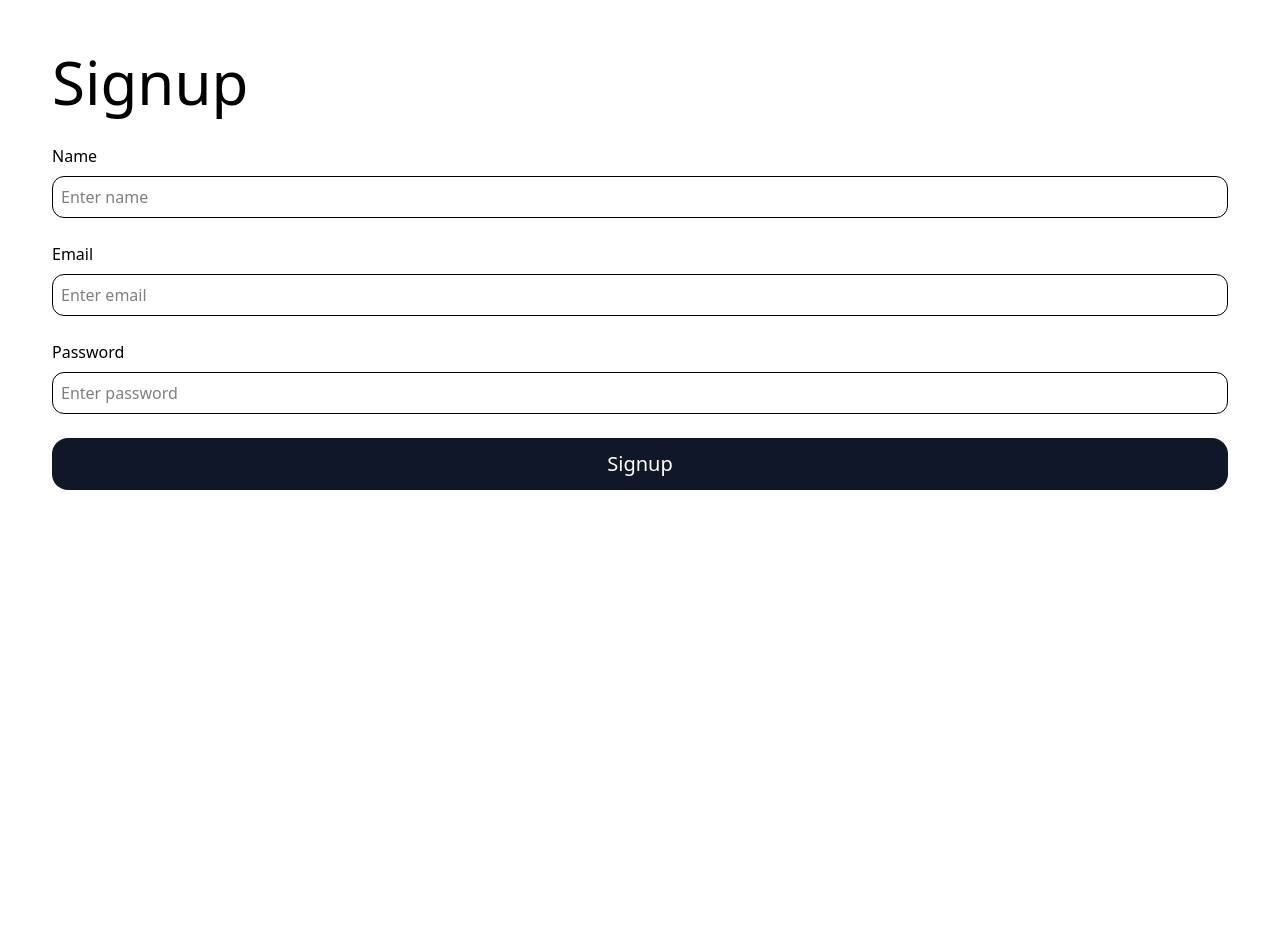
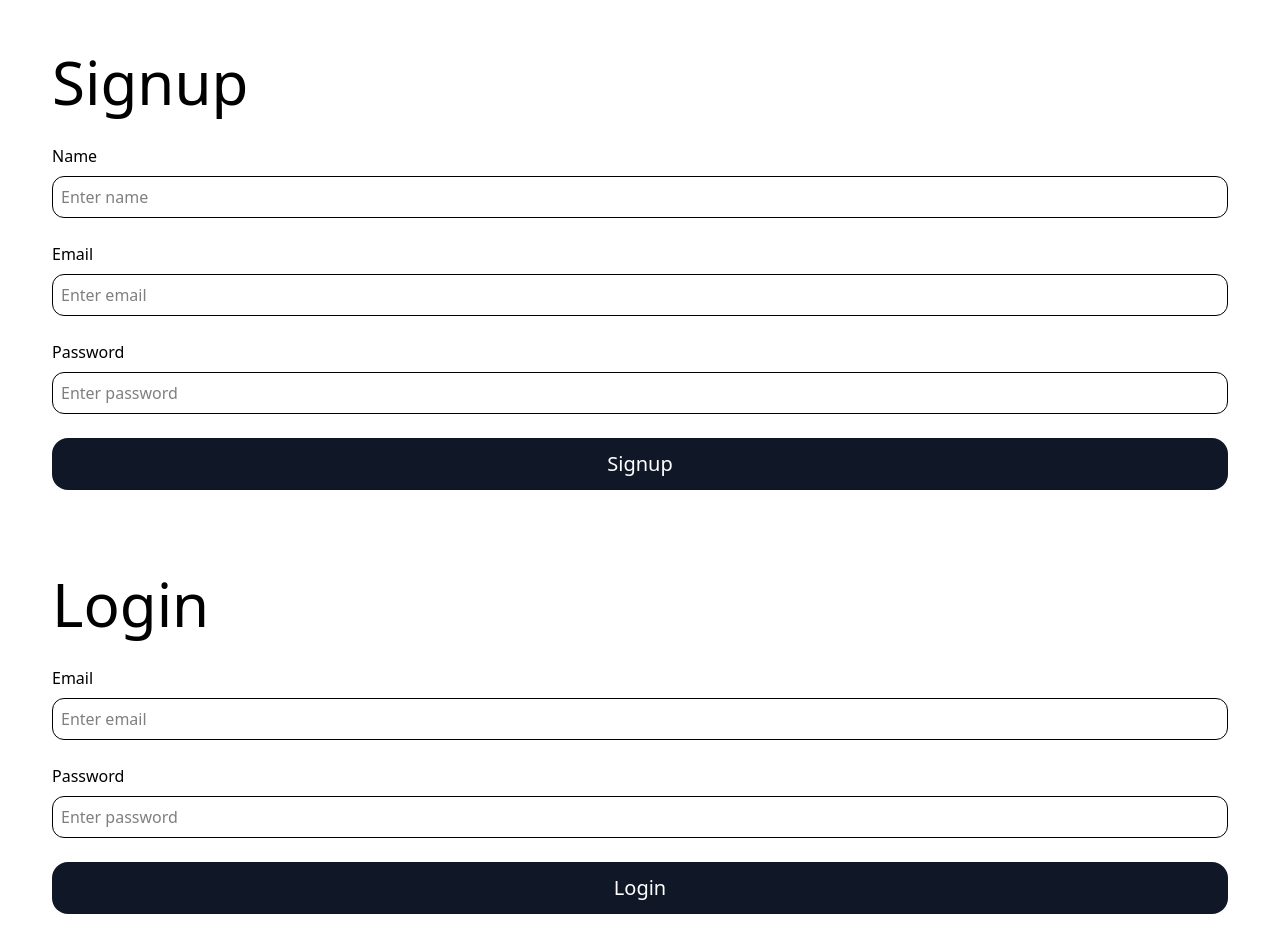
Before and after one commit to vyakhyaagoyal/tcb-project, a Next.js app: page / in a window 1280 px wide. Shown: the top 952 px of the page. Before the commit the page ends 800 px from the top, so only its background shows below. Built offline with nearby package versions, Linux system fonts and the light colour scheme; no server answers.

Commit message:
setup login page

```diff
--- a/src/app/auth/login/page.jsx
+++ b/src/app/auth/login/page.jsx
@@ -0,0 +1,49 @@
+"use client"
+
+import { useRouter } from "next/navigation";
+import { useState } from "react"
+import { createClient } from "@/lib/supabase/client";
+
+export default function LoginPage() {
+    const supabase = createClient();
+    const router = useRouter();
+
+    const [email, setEmail] = useState("");
+    const [password, setPassword] = useState("");
+
+    const onChange = (e) => {
+        const { name, value } = e.target;
+        if (name === "email") {
+            setEmail(value);
+        }
+        if (name === "password") {
+            setPassword(value);
+        }
+    }
+
+    async function onSubmit(e) {
+        e.preventDefault();
+
+        const { data, error } = await supabase.auth.signInWithPassword({ email, password })
+        if (error) {
+            console.log(error.message);
+        }
+
+        console.log("login successful", data);
+        router.push("/dashboard");
+
+    }
+    return (
+        <form onSubmit={onSubmit} className="m-5 p-8 justify-end items-end">
+            <h1 className="text-6xl mb-8">Login</h1>
+
+            <label className="mb-4">Email</label>
+            <input type="email" name="email" required placeholder="Enter email" className="border p-2 w-full rounded-xl mb-6 mt-2" onChange={onChange} value={email}></input>
+
+            <label className="mb-4">Password</label>
+            <input type="password" name="password" required placeholder="Enter password" className="border p-2 w-full rounded-xl mb-6 mt-2" onChange={onChange} value={password}></input>
+
+            <button type="submit" className="bg-gray-900 text-white p-3 text-xl rounded-2xl w-full cursor-pointer">Login</button>
+        </form>
+    )
+}
--- a/src/app/auth/signup/page.jsx
+++ b/src/app/auth/signup/page.jsx
@@ -2,34 +2,36 @@
 import { createClient } from "@/lib/supabase/client";
 import { useState } from "react";
 
-export default function SignupPage(){
+export default function SignupPage() {
     const supabase = createClient();
-    const [email,setEmail]=useState("");
-    const [password,setPassword]=useState("");
+    const [email, setEmail] = useState("");
+    const [password, setPassword] = useState("");
 
-    const onChange=(e)=>{
-        const {name,value}=e.target;
-        if(name==="email"){
+    const onChange = (e) => {
+        const { name, value } = e.target;
+        if (name === "email") {
             setEmail(value);
         }
-        if(name==="password"){
+        if (name === "password") {
             setPassword(value);
         }
     }
 
-    async function onSubmit(e){
+    async function onSubmit(e) {
         e.preventDefault();
 
-        const {data,error}= await supabase.auth.signUp({email,password})
-        if(error){
+        const { data, error } = await supabase.auth.signUp({ email, password })
+        if (error) {
             console.log(error.message);
         }
 
-        alert("Check your email for the confirmation link!")
-        console.log(data);
+        console.log("User created:", data);
+        alert("Signup successful!");
+
+        // alert("Check your email for the confirmation link!")
 
     }
-    return(
+    return (
         <form onSubmit={onSubmit} className="m-5 p-8 justify-end items-end">
             <h1 className="text-6xl mb-8">Signup</h1>
             <label className="mb-4">Name</label>
--- a/src/app/page.js
+++ b/src/app/page.js
@@ -1,9 +1,11 @@
 import SignupPage from "./auth/signup/page";
+import LoginPage from "./auth/login/page";
 
 export default function Home() {
   return (
     <div>
       <SignupPage/>
+      <LoginPage/>
     </div>
   );
 }
```
Lines whose indentation alone changed are shown as unchanged.
